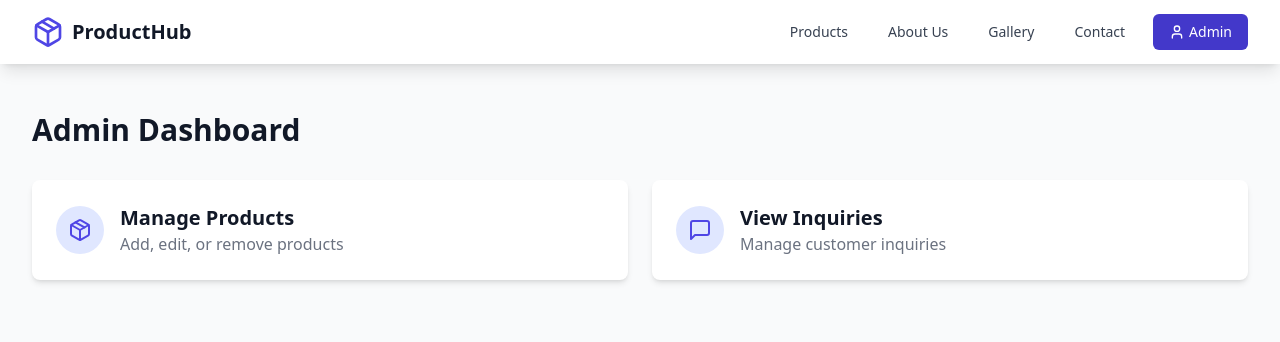
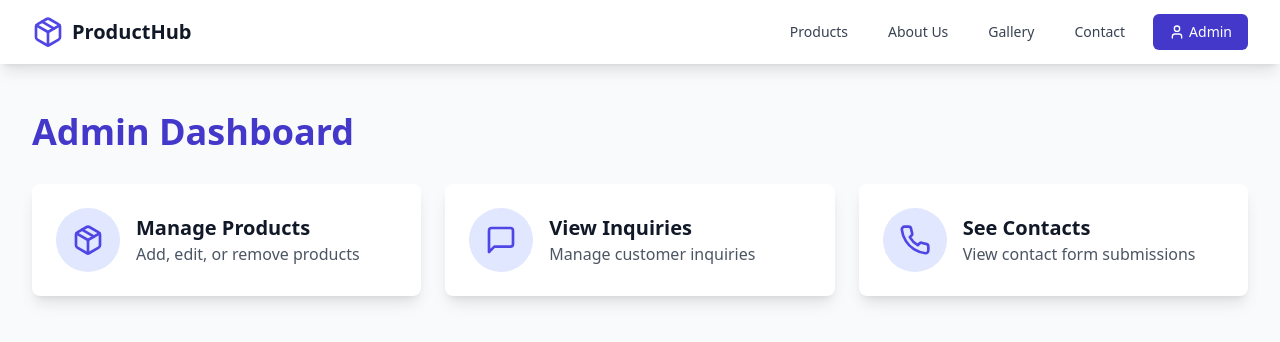
Before and after one commit to Silicon005/SE-Project, a React (Vite) app: page /admin/dashboard in a window 1280 px wide. Shown: the top 342 px of the page. Built offline with nearby package versions, Linux system fonts and the light colour scheme.

Commit message:
Update AdminDashboard.tsx

```diff
--- a/src/pages/AdminDashboard.tsx
+++ b/src/pages/AdminDashboard.tsx
@@ -1,39 +1,57 @@
 import React from 'react';
 import { Link } from 'react-router-dom';
-import { Package, MessageSquare } from 'lucide-react';
+import { Package, MessageSquare, Phone } from 'lucide-react';
 
 export const AdminDashboard = () => {
   return (
     <div className="max-w-7xl mx-auto px-4 sm:px-6 lg:px-8 py-12">
-      <h1 className="text-3xl font-bold text-gray-900 mb-8">Admin Dashboard</h1>
+      <h1 className="text-4xl font-bold text-indigo-700 mb-8">Admin Dashboard</h1>
 
-      <div className="grid grid-cols-1 md:grid-cols-2 gap-6">
+      <div className="grid grid-cols-1 sm:grid-cols-2 lg:grid-cols-3 gap-6">
+        {/* Manage Products */}
         <Link
           to="/admin/products"
-          className="bg-white p-6 rounded-lg shadow-md hover:shadow-lg transition-shadow"
+          className="bg-white p-6 rounded-lg shadow-lg hover:shadow-xl transition-shadow duration-300 ease-in-out"
         >
           <div className="flex items-center space-x-4">
-            <div className="bg-indigo-100 p-3 rounded-full">
-              <Package className="h-6 w-6 text-indigo-600" />
+            <div className="bg-indigo-100 p-4 rounded-full">
+              <Package className="h-8 w-8 text-indigo-600" />
             </div>
             <div>
               <h2 className="text-xl font-semibold text-gray-900">Manage Products</h2>
-              <p className="text-gray-500">Add, edit, or remove products</p>
+              <p className="text-gray-600">Add, edit, or remove products</p>
             </div>
           </div>
         </Link>
 
+        {/* View Inquiries */}
         <Link
           to="/admin/inquiries"
-          className="bg-white p-6 rounded-lg shadow-md hover:shadow-lg transition-shadow"
+          className="bg-white p-6 rounded-lg shadow-lg hover:shadow-xl transition-shadow duration-300 ease-in-out"
         >
           <div className="flex items-center space-x-4">
-            <div className="bg-indigo-100 p-3 rounded-full">
-              <MessageSquare className="h-6 w-6 text-indigo-600" />
+            <div className="bg-indigo-100 p-4 rounded-full">
+              <MessageSquare className="h-8 w-8 text-indigo-600" />
             </div>
             <div>
               <h2 className="text-xl font-semibold text-gray-900">View Inquiries</h2>
-              <p className="text-gray-500">Manage customer inquiries</p>
+              <p className="text-gray-600">Manage customer inquiries</p>
+            </div>
+          </div>
+        </Link>
+
+        {/* See Contacts */}
+        <Link
+          to="/admin/contacts"
+          className="bg-white p-6 rounded-lg shadow-lg hover:shadow-xl transition-shadow duration-300 ease-in-out"
+        >
+          <div className="flex items-center space-x-4">
+            <div className="bg-indigo-100 p-4 rounded-full">
+              <Phone className="h-8 w-8 text-indigo-600" />
+            </div>
+            <div>
+              <h2 className="text-xl font-semibold text-gray-900">See Contacts</h2>
+              <p className="text-gray-600">View contact form submissions</p>
             </div>
           </div>
         </Link>
```
